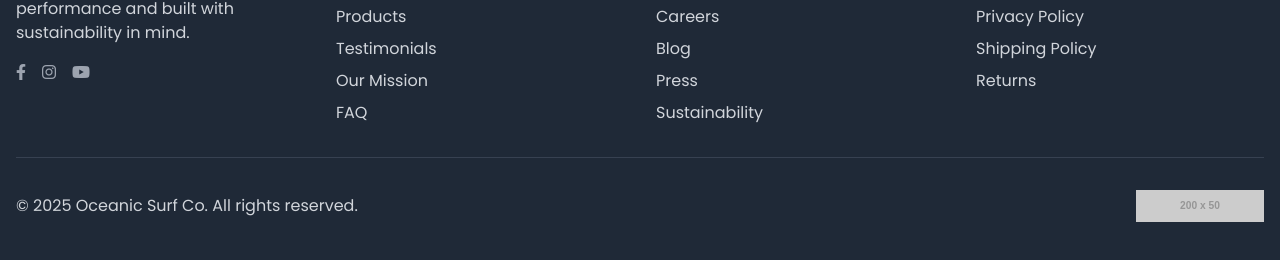
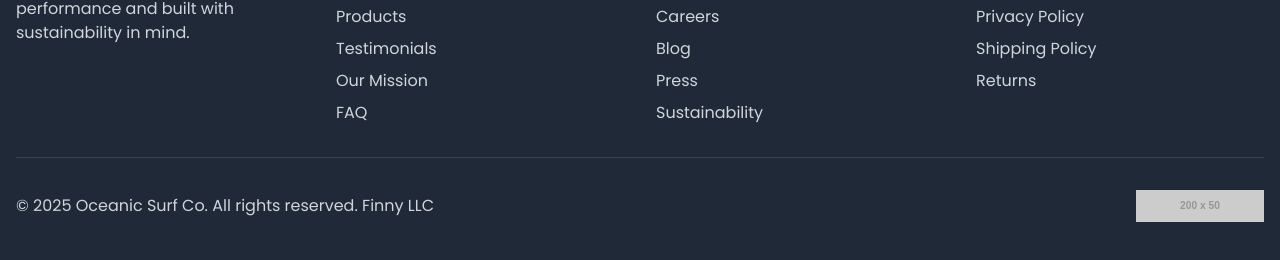
Before and after one commit to kylefinnn/wetsuit2, a plain HTML site: page index.html in a window 1280 px wide. Shown: the part 4953-5213 px from the top of the page. Drawn offline with nearby package versions, Linux system fonts and the light colour scheme; placeholder pictures from the web are drawn by us.

Commit message:
Update index.html
finny llc

```diff
--- a/index.html
+++ b/index.html
@@ -984,15 +984,6 @@
           <h3 class="text-lg font-semibold text-white mb-4">Oceanic Surf</h3>
           <p class="mb-4">Premium surf gear designed for performance and built with sustainability in mind.</p>
           <div class="flex space-x-4">
-            <a href="#" class="text-gray-400 hover:text-white transition">
-              <i class="fab fa-facebook-f"></i>
-            </a>
-            <a href="#" class="text-gray-400 hover:text-white transition">
-              <i class="fab fa-instagram"></i>
-            </a>
-            <a href="#" class="text-gray-400 hover:text-white transition">
-              <i class="fab fa-youtube"></i>
-            </a>
           </div>
         </div>
 
@@ -1030,7 +1021,7 @@
       </div>
 
       <div class="border-t border-gray-700 mt-8 pt-8 flex flex-col md:flex-row justify-between items-center">
-        <p>&copy; 2025 Oceanic Surf Co. All rights reserved.</p>
+        <p>&copy; 2025 Oceanic Surf Co. All rights reserved. Finny LLC</p>
         <div class="mt-4 md:mt-0">
           <img src="https://via.placeholder.com/200x50?text=Payment+Methods" alt="Payment methods" class="h-8">
         </div>
```
